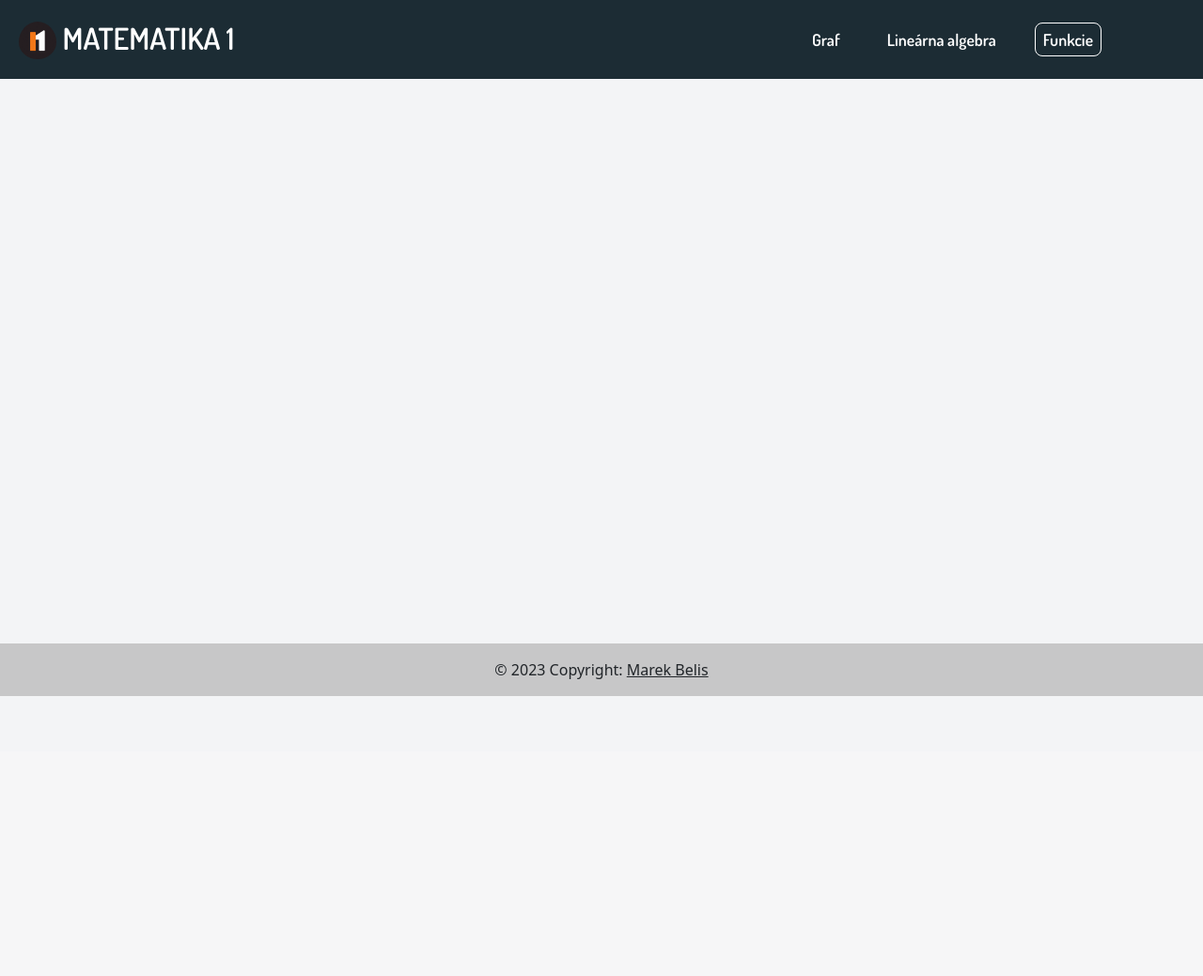
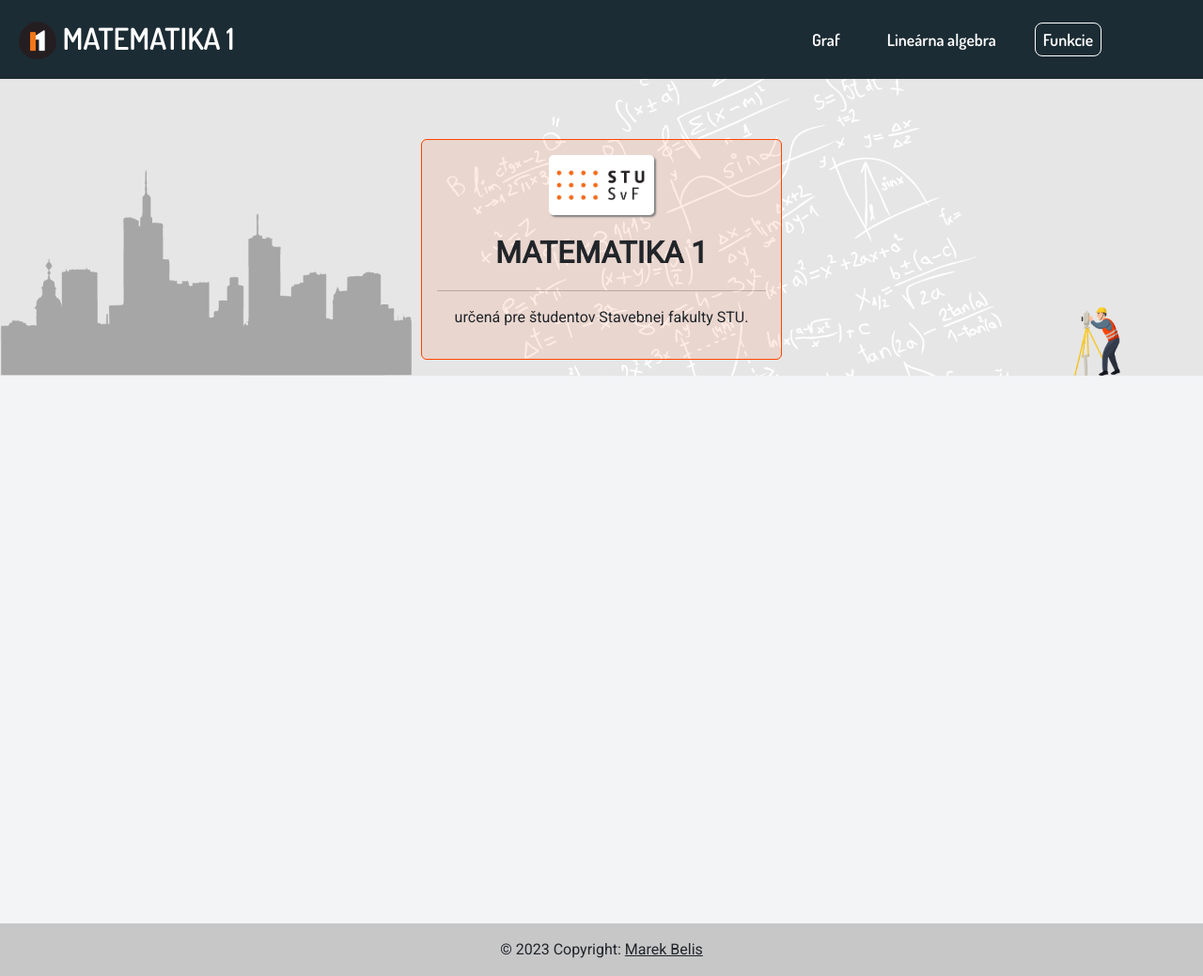
Before and after one commit to MarekBs/BP2023, a PHP site: page / in a window 1280 px wide. Shown: the whole page at 94% size. Before the commit the page ends 741 px from the top, so only its background shows below. Run offline with PHP 8.4, Linux system fonts and the light colour scheme.

Commit message:
added new bg+ styles, SvF logo, div with mat1+logo

```diff
--- a/index.html
+++ b/index.html
@@ -50,6 +50,12 @@
         </div>
       </nav>
       </nav>
+      <div id="header-container">
+        <a href="https://www.svf.stuba.sk/"><img src="images/svf_stu.png" alt="SvF logo" style="object-fit: cover; width: 7rem; border-radius: 5px; margin-bottom: 1rem; box-shadow: 2px 2px 2px gray ;"></a>
+
+        <p style="font-size: 2rem; font-weight: bold ;">MATEMATIKA 1</p><hr><p>určená pre študentov Stavebnej fakulty STU.</p>
+      </div>
+
     </header>
     <main>
       <div id="info">
--- a/mainStyle.css
+++ b/mainStyle.css
@@ -1,14 +1,20 @@
+
+@import url('https://fonts.googleapis.com/css2?family=Roboto&display=swap');
+
 body {
     background-color: #f3f4f6;
-    /* background-image: url("images/matt1.png");  */
+    background-image: url("images/headBG.png");
+    background-position: top right;
+
+    background-size: 100% auto;
     background-repeat: no-repeat;
-    background-size: 100vw auto;
+    font-family: 'Roboto', sans-serif;
 
 }
 
 
 
-@media screen and (max-width: 1100px) {
+@media screen and (max-width: 1250px) {
     body {
         background-size: auto;
     }
@@ -57,6 +63,18 @@ h2{
     border: 1px solid black;
 }
 
+#header-container {
+    width: 30%;
+    margin: auto;
+    margin-top: 5%;
+    text-align: center;
+    border: 1px solid orangered;
+    padding: 1rem;
+    border-radius: 6px;
+    /* background-image: linear-gradient(to bottom, rgba(255, 69, 0, 0.3), rgba(255, 255, 255, 0.6)); */
+    background-color: rgba(255, 69, 0, 0.1);
+}
+
 @media screen and (max-width: 903px) {
     #info {
         margin: auto;
```
Also changed, not shown: images/bgimage.png (added), images/headBG.png (added), images/svf_stu.png (added).
